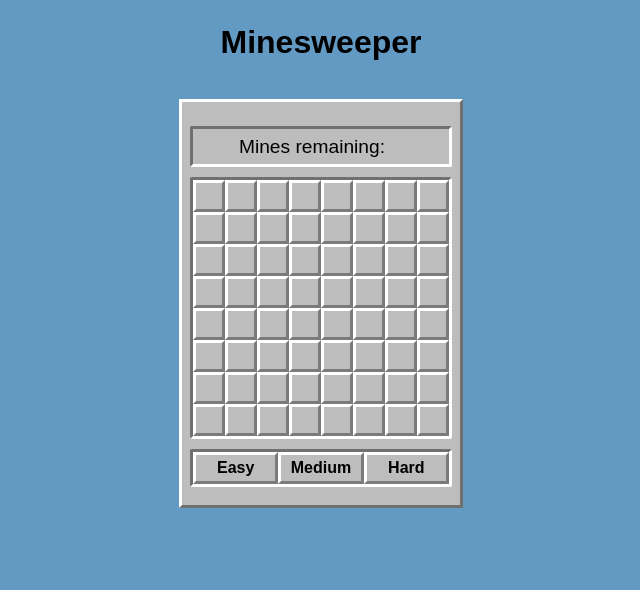
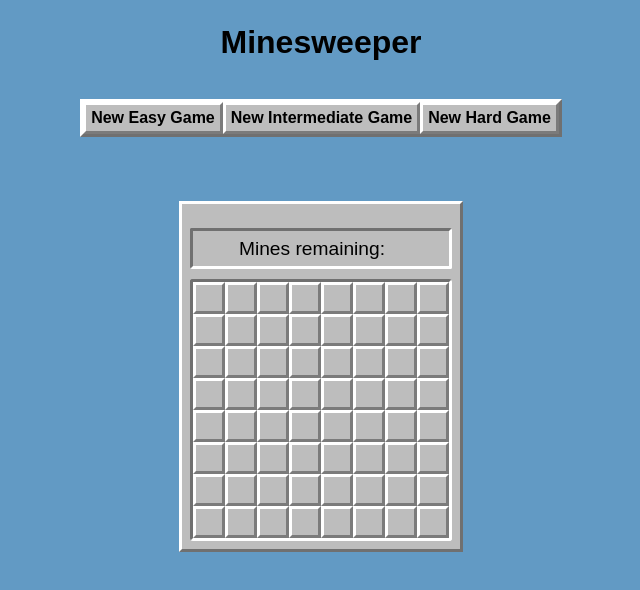
Before and after one commit to jbadge/Minesweeper, a React (Vite) app: page / in a window 1280 px wide. Shown: the top 590 px of the page, without its empty margins (319-959 px from the left). Built offline with nearby package versions, Linux system fonts and the light colour scheme; no server answers.

Commit message:
Disabled game board on game-over

```diff
--- a/src/App.tsx
+++ b/src/App.tsx
@@ -142,6 +142,13 @@ export function App() {
   }
 
   async function handleNewGame(newGameDifficulty: Difficulty) {
+    const buttons = document.querySelectorAll('button')
+    buttons.forEach((button) => {
+      if (!button.classList.contains('difficulty-button')) {
+        button.removeAttribute('disabled')
+      }
+    })
+
     const diff = { difficulty: newGameDifficulty }
 
     const response = await fetch(
@@ -206,11 +213,33 @@ export function App() {
       <h2>{checkState()}</h2>
 
       <main>
+        <section className="difficulty-info-board">
+          <span className="difficulty-info-wrapper">
+            <button
+              className="difficulty-button"
+              onClick={() => handleNewGame(0)}
+            >
+              <h3>New Easy Game</h3>
+            </button>
+            <button
+              className="difficulty-button"
+              onClick={() => handleNewGame(1)}
+            >
+              <h3>New Intermediate Game</h3>
+            </button>
+            <button
+              className="difficulty-button"
+              onClick={() => handleNewGame(2)}
+            >
+              <h3>New Hard Game</h3>
+            </button>
+          </span>
+        </section>
         <section className={`game-difficulty-${difficulty}`}>
           <section className="mine-info-board">
             <div className="mine-info-wrapper">
-              <span className="info-text">Mines remaining: </span>
-              <span className="info-number">{minesLeft()}</span>
+              <div className="info-text">Mines remaining: </div>
+              <div className="info-number">{minesLeft()}</div>
             </div>
           </section>
           <section id="game-board" className={classes}>
@@ -227,28 +256,6 @@ export function App() {
               ))
             )}
           </section>
-          <section className="difficulty-info-board">
-            <span className="difficulty-info-wrapper">
-              <button
-                className="difficulty-button"
-                onClick={() => handleNewGame(0)}
-              >
-                <h3>Easy</h3>
-              </button>
-              <button
-                className="difficulty-button"
-                onClick={() => handleNewGame(1)}
-              >
-                <h3>Medium</h3>
-              </button>
-              <button
-                className="difficulty-button"
-                onClick={() => handleNewGame(2)}
-              >
-                <h3>Hard</h3>
-              </button>
-            </span>
-          </section>
         </section>
       </main>
     </div>
--- a/src/index.scss
+++ b/src/index.scss
@@ -44,61 +44,31 @@ h3 {
 
 main {
   display: flex;
+  flex-direction: column;
   align-items: center;
   justify-content: center;
-  section {
-    &.game-over button {
-      cursor: not-allowed;
-    }
-  }
-}
-
-[class^='game-difficulty-'] {
-  padding: 8px;
-  padding-top: 14px;
-  background-color: var(--light-grey-ish);
+  .difficulty-info-board {
+    margin-bottom: 4rem;
     border-top: solid 3px var(--white-ish);
     border-left: solid 3px var(--white-ish);
     border-right: solid 3px var(--dark-grey-ish);
     border-bottom: solid 3px var(--dark-grey-ish);
-  .mine-info-board {
-    padding: 8px;
-  }
   }
 
-#game-board {
-  display: grid;
-  align-self: center;
-  justify-self: center;
-  border-radius: 3px;
-  background-color: var(--light-grey-ish);
-  border-right: solid 3px var(--white-ish);
-  border-bottom: solid 3px var(--white-ish);
-  border-top: solid 3px var(--dark-grey-ish);
-  border-left: solid 3px var(--dark-grey-ish);
-  &.easy {
-    grid-template: repeat(8, minmax(2rem, 1fr)) / repeat(8, minmax(2rem, 1fr));
+  section {
+    &.difficulty-info-board {
+      margin-bottom: 4rem;
+      border-top: solid 3px var(--white-ish);
+      border-left: solid 3px var(--white-ish);
+      border-right: solid 3px var(--dark-grey-ish);
+      border-bottom: solid 3px var(--dark-grey-ish);
     }
-  &.medium {
-    grid-template: repeat(16, minmax(2rem, 1fr)) / repeat(16, minmax(2rem, 1fr));
-  }
-
-  &.hard {
-    grid-template: repeat(24, minmax(2rem, 1fr)) / repeat(24, minmax(2rem, 1fr));
-  }
-}
-
     [class$='-info-board'] {
       margin-top: 10px;
       margin-bottom: 10px;
       border-radius: 2px;
       background-color: var(--light-grey-ish);
-  border-right: solid 3px var(--white-ish);
-  border-bottom: solid 3px var(--white-ish);
-  border-top: solid 3px var(--dark-grey-ish);
-  border-left: solid 3px var(--dark-grey-ish);
     }
-
     [class$='-info-wrapper'] {
       display: flex;
       align-items: center;
@@ -116,7 +86,55 @@ main {
         align-self: center;
       }
     }
+    &[class^='game-difficulty-'] {
+      padding: 8px;
+      padding-top: 14px;
+      background-color: var(--light-grey-ish);
+      border-top: solid 3px var(--white-ish);
+      border-left: solid 3px var(--white-ish);
+      border-right: solid 3px var(--dark-grey-ish);
+      border-bottom: solid 3px var(--dark-grey-ish);
+      .mine-info-board {
+        padding: 8px;
+        border-right: solid 3px var(--white-ish);
+        border-bottom: solid 3px var(--white-ish);
+        border-top: solid 3px var(--dark-grey-ish);
+        border-left: solid 3px var(--dark-grey-ish);
+      }
+      #game-board {
+        display: grid;
+        align-self: center;
+        justify-self: center;
+        border-radius: 3px;
+        background-color: var(--light-grey-ish);
+        border-right: solid 3px var(--white-ish);
+        border-bottom: solid 3px var(--white-ish);
+        border-top: solid 3px var(--dark-grey-ish);
+        border-left: solid 3px var(--dark-grey-ish);
+        &.easy {
+          grid-template: repeat(8, minmax(2rem, 1fr)) / repeat(
+              8,
+              minmax(2rem, 1fr)
+            );
+        }
+        &.medium {
+          grid-template: repeat(16, minmax(2rem, 1fr)) / repeat(
+              16,
+              minmax(2rem, 1fr)
+            );
+        }
 
+        &.hard {
+          grid-template: repeat(24, minmax(2rem, 1fr)) / repeat(
+              24,
+              minmax(2rem, 1fr)
+            );
+        }
+        &.game-over button {
+          cursor: not-allowed;
+        }
+      }
+    }
     button {
       display: flex;
       align-items: center;
@@ -127,8 +145,8 @@ button {
       border-left: solid 3px var(--white-ish);
       border-bottom: solid 3px var(--medium-grey-ish);
       border-right: solid 3px var(--medium-grey-ish);
-  &.difficulty-button {
-    width: 100%;
+      &:disabled {
+        opacity: 50%;
       }
       &.revealed {
         cursor: not-allowed;
@@ -136,41 +154,41 @@ button {
         border-bottom: none;
         border-top: solid 1px var(--medium-grey-ish);
         border-left: solid 1px var(--medium-grey-ish);
-  }
-}
-
-.number {
+        .cell-number {
           font-size: 1.5rem;
           font-family: 'Arial Black', Arial, sans-serif;
-  &.num1 {
+          &.cell-num1 {
             color: #00f;
           }
-  &.num2 {
+          &.cell-num2 {
             color: #007b00;
           }
-  &.num3 {
+          &.cell-num3 {
             color: red;
           }
-  &.num4 {
+          &.cell-num4 {
             color: #00007b;
           }
-  &.num5 {
+          &.cell-num5 {
             color: #7b0000;
           }
-  &.num6 {
+          &.cell-num6 {
             color: #006968;
           }
-  &.num7 {
+          &.cell-num7 {
             color: #007b7b;
           }
-  &.num8 {
+          &.cell-num8 {
             color: var(--medium-grey-ish);
           }
         }
+      }
+      &.explosion {
+        background-color: red;
+      }
 
-.explosion {
-  height: 100%;
-  background-color: red;
+      .no-click {
+        pointer-events: none;
       }
 
       .flag {
@@ -192,3 +210,142 @@ button {
         width: 80%;
         content: url('https://cardgames.io/minesweeper/images/questionmark.svg');
       }
+    }
+  }
+}
+// [class^='game-difficulty-'] {
+//   padding: 8px;
+//   padding-top: 14px;
+//   background-color: var(--light-grey-ish);
+//   border-top: solid 3px var(--white-ish);
+//   border-left: solid 3px var(--white-ish);
+//   border-right: solid 3px var(--dark-grey-ish);
+//   border-bottom: solid 3px var(--dark-grey-ish);
+//   .mine-info-board {
+//     padding: 8px;
+//     border-right: solid 3px var(--white-ish);
+//     border-bottom: solid 3px var(--white-ish);
+//     border-top: solid 3px var(--dark-grey-ish);
+//     border-left: solid 3px var(--dark-grey-ish);
+//   }
+// }
+
+// #game-board {
+//   display: grid;
+//   align-self: center;
+//   justify-self: center;
+//   border-radius: 3px;
+//   background-color: var(--light-grey-ish);
+//   border-right: solid 3px var(--white-ish);
+//   border-bottom: solid 3px var(--white-ish);
+//   border-top: solid 3px var(--dark-grey-ish);
+//   border-left: solid 3px var(--dark-grey-ish);
+//   &.easy {
+//     grid-template: repeat(8, minmax(2rem, 1fr)) / repeat(8, minmax(2rem, 1fr));
+//   }
+//   &.medium {
+//     grid-template: repeat(16, minmax(2rem, 1fr)) / repeat(16, minmax(2rem, 1fr));
+//   }
+
+//   &.hard {
+//     grid-template: repeat(24, minmax(2rem, 1fr)) / repeat(24, minmax(2rem, 1fr));
+//   }
+// }
+
+// [class$='-info-board'] {
+//   margin-top: 10px;
+//   margin-bottom: 10px;
+//   border-radius: 2px;
+//   background-color: var(--light-grey-ish);
+// }
+
+// [class$='-info-wrapper'] {
+//   display: flex;
+//   align-items: center;
+//   justify-content: center;
+//   .info-text {
+//     font-size: 1.2rem;
+//   }
+//   .info-number {
+//     position: relative;
+//     padding: 6px;
+//     margin: 0px 3px;
+//     font-size: 1.4rem;
+//     border-radius: 2px;
+//     background-color: var(--light-grey-ish);
+//     align-self: center;
+//   }
+// }
+
+// button {
+//   display: flex;
+//   align-items: center;
+//   justify-content: center;
+//   line-height: 16px;
+//   background-color: var(--light-grey-ish);
+//   border-top: solid 3px var(--white-ish);
+//   border-left: solid 3px var(--white-ish);
+//   border-bottom: solid 3px var(--medium-grey-ish);
+//   border-right: solid 3px var(--medium-grey-ish);
+//   &.revealed {
+//     cursor: not-allowed;
+//     border-right: none;
+//     border-bottom: none;
+//     border-top: solid 1px var(--medium-grey-ish);
+//     border-left: solid 1px var(--medium-grey-ish);
+//   }
+// }
+
+// .cell-number {
+//   font-size: 1.5rem;
+//   font-family: 'Arial Black', Arial, sans-serif;
+//   &.cell-num1 {
+//     color: #00f;
+//   }
+//   &.cell-num2 {
+//     color: #007b00;
+//   }
+//   &.cell-num3 {
+//     color: red;
+//   }
+//   &.cell-num4 {
+//     color: #00007b;
+//   }
+//   &.cell-num5 {
+//     color: #7b0000;
+//   }
+//   &.cell-num6 {
+//     color: #006968;
+//   }
+//   &.cell-num7 {
+//     color: #007b7b;
+//   }
+//   &.cell-num8 {
+//     color: var(--medium-grey-ish);
+//   }
+// }
+
+// .explosion {
+//   height: 100%;
+//   background-color: red;
+// }
+
+// .flag {
+//   width: 80%;
+//   content: url('https://cardgames.io/minesweeper/images/flag.svg');
+// }
+
+// .mine {
+//   width: 80%;
+//   content: url('https://cardgames.io/minesweeper/images/mine.svg');
+// }
+
+// .not-a-mine {
+//   width: 80%;
+//   content: url('https://cardgames.io/minesweeper/images/minestrike.svg');
+// }
+
+// .question {
+//   width: 80%;
+//   content: url('https://cardgames.io/minesweeper/images/questionmark.svg');
+// }
```
Also changed, not shown: src/components/Cell.bak.tsx (+21 -0 lines), src/components/Cell.tsx (+20 -14 lines), 1 other file (tests, documents, lock files or other folders). Lines whose indentation alone changed are shown as unchanged.
